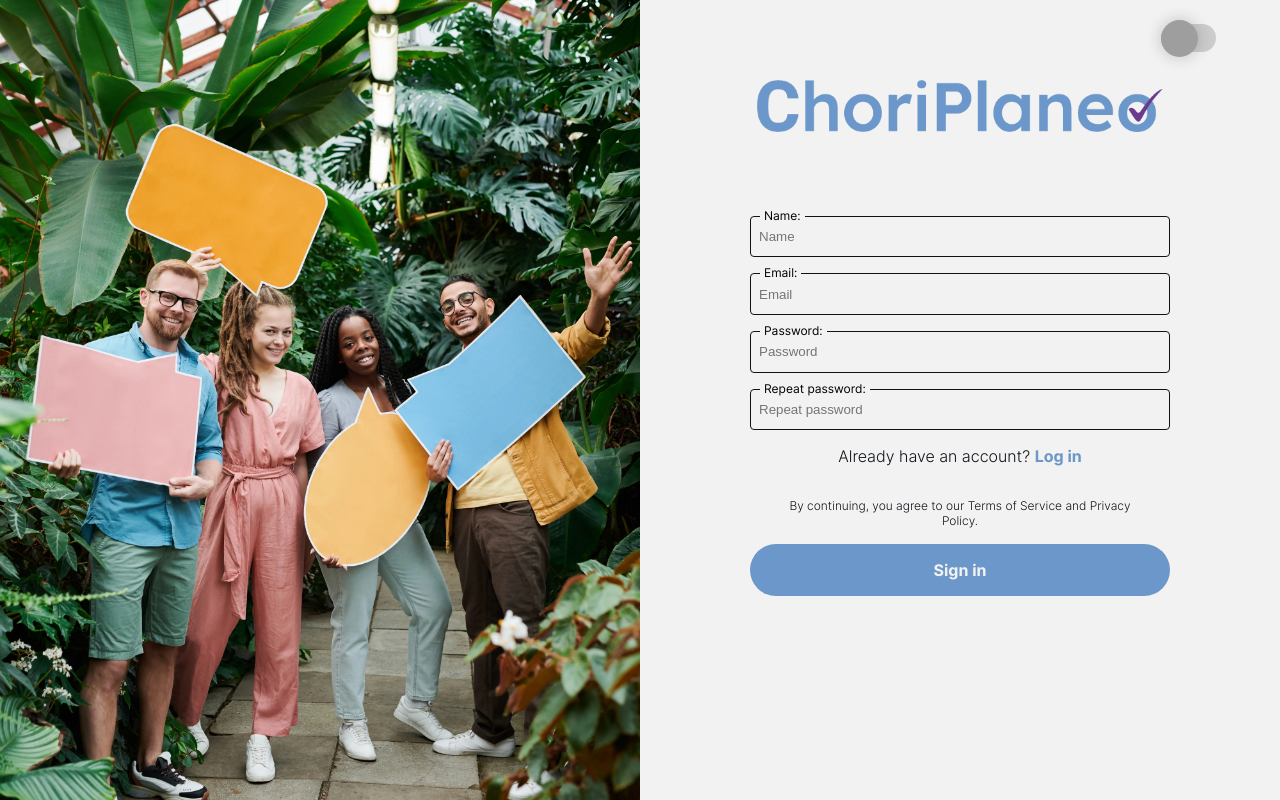
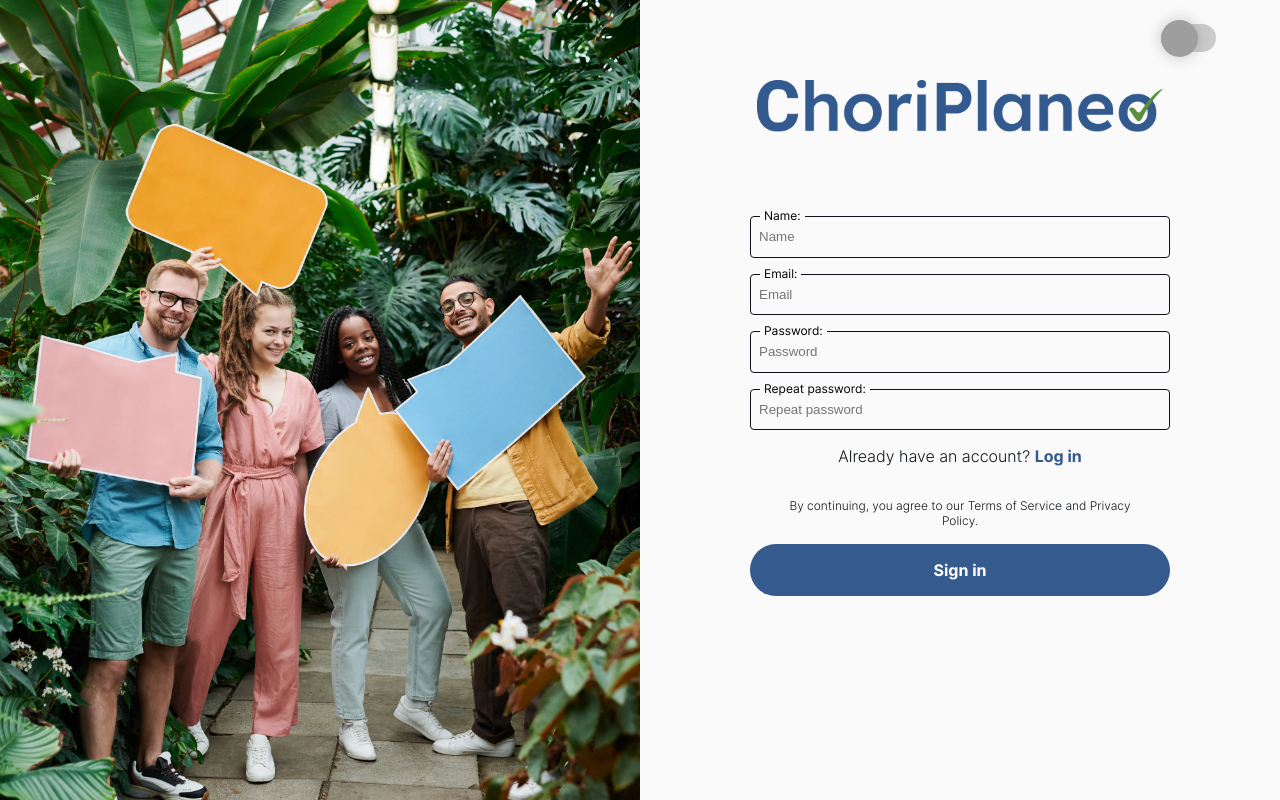
Before and after one commit to Alphenx/ChoriPlaneo-Frontend, a React (Create React App) app: page /register in a window 1280 px wide. Built offline with nearby package versions, Linux system fonts and the light colour scheme; grey boxes are pictures that could not be loaded.

Commit message:
Add label to HandleTheme, change main color and change logo

```diff
--- a/src/shared/components/HandleTheme/HandleTheme.tsx
+++ b/src/shared/components/HandleTheme/HandleTheme.tsx
@@ -14,6 +14,7 @@ const HandleTheme = () => {
   return (
     <Switch>
       <label className="switch">
+        theme
         <input
           type="checkbox"
           className={currentTheme}
--- a/src/styles/variables.css
+++ b/src/styles/variables.css
@@ -41,12 +41,12 @@
   --radius-xl: 50%;
 
   /* COLORS VARIABLES */
-  --base-color-bg: #f2f2f2;
+  --base-color-bg: #fafafa;
   --base-color-contrast: #0e1319;
-  --base-color-text-light: #f2f2f2;
+  --base-color-text-light: #ffffff;
   --base-color-text-dark: #0e1319;
   --main-color-dark: #445e7e;
-  --main-color: #6c97ca;
+  --main-color: #345a8e;
   --main-color-light: #c8d8eb;
   --second-color: #6c3a8e;
   --second-color-light: #dacee3;
@@ -57,8 +57,8 @@
 html[data-theme='dark'] {
   /* COLORS VARIABLES */
   --base-color-bg: #0e1319;
-  --base-color-contrast: #f2f2f2;
-  --base-color-text-light: #f2f2f2;
+  --base-color-contrast: #ffffff;
+  --base-color-text-light: #ffffff;
   --base-color-text-dark: #0e1319;
 }
 
@@ -66,8 +66,8 @@ html[data-theme='dark'] {
   :root {
     /* COLORS VARIABLES */
     --base-color-bg: #0e1319;
-    --base-color-contrast: #f2f2f2;
-    --base-color-text-light: #f2f2f2;
+    --base-color-contrast: #ffffff;
+    --base-color-text-light: #ffffff;
     --base-color-text-dark: #0e1319;
   }
 }
```
Also changed, not shown: public/assets/imgs/logo.png.
